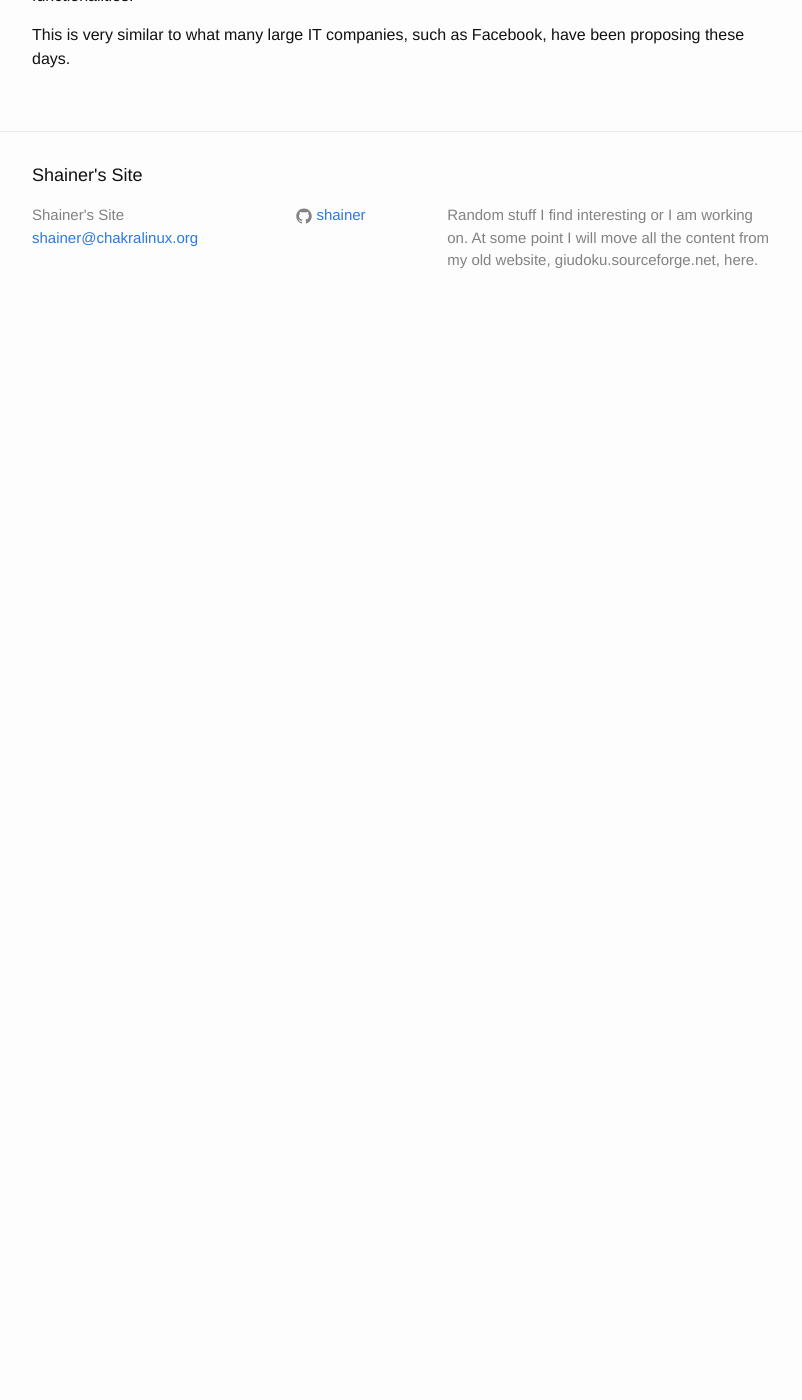
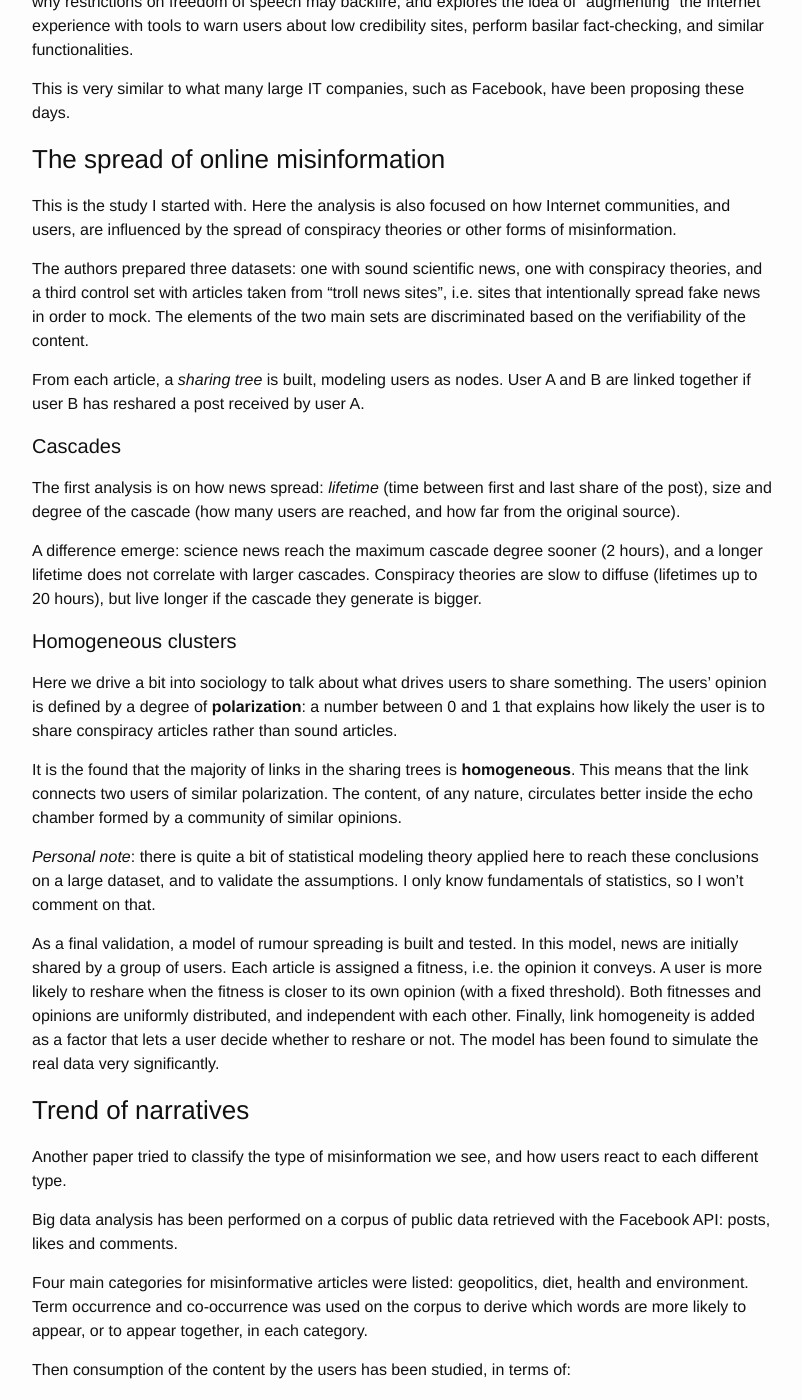
Before and after one commit to shainer/shainer.github.io, a Jekyll site: the page built from _posts/2016-12-13-online-misinformation.md, in a window 1280 px wide and 1400 px high, scrolled down 795 px. Shown: the whole window, without its empty margins (238-1040 px from the left). Built offline with Jekyll 4.4.1, drawn with Linux system fonts in a browser that asks for light colours; before the commit the page ends 1127 px from its top, so only the background shows below that; some of the changed text lies outside the part shown.

Commit message:
Try again, 2nd time.

```diff
--- a/_posts/2016-12-13-online-misinformation.md
+++ b/_posts/2016-12-13-online-misinformation.md
@@ -21,3 +22,55 @@ False information has often clear consequences, regardless of whether the origin
 The report then discusses possible actions to take to combat these so-called _digital wildfires_: it explains why restrictions on freedom of speech may backfire, and explores the idea of "augmenting" the Internet experience with tools to warn users about low credibility sites, perform basilar fact-checking, and similar functionalities.
 
 This is very similar to what many large IT companies, such as Facebook, have been proposing these days.
+
+### The spread of online misinformation
+This is the study I started with. Here the analysis is also focused on how Internet communities, and users, are influenced by the spread of conspiracy theories or other forms of misinformation.
+
+The authors prepared three datasets: one with sound scientific news, one with conspiracy theories, and a third control set with articles taken from "troll news sites", i.e. sites that intentionally spread fake news in order to mock. The elements of the two main sets are discriminated based on the verifiability of the content.
+
+From each article, a _sharing tree_ is built, modeling users as nodes. User A and B are linked together if user B has reshared a post received by user A.
+
+#### Cascades
+The first analysis is on how news spread: _lifetime_ (time between first and last share of the post), size and degree of the cascade (how many users are reached, and how far from the original source).
+
+A difference emerge: science news reach the maximum cascade degree sooner (2 hours), and a longer lifetime does not correlate with larger cascades. Conspiracy theories are slow to diffuse (lifetimes up to 20 hours), but live longer if the cascade they generate is bigger.
+
+#### Homogeneous clusters
+Here we drive a bit into sociology to talk about what drives users to share something. The users' opinion is defined by a degree of **polarization**: a number between 0 and 1 that explains how likely the user is to share conspiracy articles rather than sound articles.
+
+It is the found that the majority of links in the sharing trees is **homogeneous**. This means that the link connects two users of similar polarization. The content, of any nature, circulates better inside the echo chamber formed by a community of similar opinions.
+
+_Personal note_: there is quite a bit of statistical modeling theory applied here to reach these conclusions on a large dataset, and to validate the assumptions. I only know fundamentals of statistics, so I won't comment on that.
+
+As a final validation, a model of rumour spreading is built and tested. In this model, news are initially shared by a group of users. Each article is assigned a fitness, i.e. the opinion it conveys. A user is more likely to reshare when the fitness is closer to its own opinion (with a fixed threshold). Both fitnesses and opinions are uniformly distributed, and independent with each other. Finally, link homogeneity is added as a factor that lets a user decide whether to reshare or not. The model has been found to simulate the real data very significantly.
+
+### Trend of narratives
+Another paper tried to classify the type of misinformation we see, and how users react to each different type.
+
+Big data analysis has been performed on a corpus of public data retrieved with the Facebook API: posts, likes and comments.
+
+Four main categories for misinformative articles were listed: geopolitics, diet, health and environment. Term occurrence and co-occurrence was used on the corpus to derive which words are more likely to appear, or to appear together, in each category.
+
+Then consumption of the content by the users has been studied, in terms of:
+- **average distance** between first and last comment on a post;
+- **sentiment analysis of comments**: positive, negative or neutral? Note that negative here does not imply a disagreement with the content of the post, but rather whether the tone expresses unhappiness, indignation etc. rather than being optimistic in nature.
+- **user persistence**: how much are users active on known "misinformation" pages? Does this imply they are more likely to become active on other similar pages?
+
+There were no significant differences discovered between consumption in the four different categories, but there were some. One jumped to attention: geopolitics conspiracy theories tend to travel around the Internet more, and to engage users for longer time (e.g. in debates), while diet and health engage many users for a short timespan and then tend to disappear.
+
+
+### Another clickbait classifier
+I am of course not the first to undertake this task :-) The most complete paper I could find has been published on LinkedIn a few months ago.
+
+In this implementation, the goal is to assign to each title a probability of the title being a clickbait, between 0 and 1. Two main features have been used:
+- identification of the more clickbaity and less clickbaity n-grams, using TF-IDF. Turns out that numbers are very clickbaity; many such articles are organized as lists for easy consumption, so titles like "15 things you never knew about X!" were common enough in the corpus to generate this result.
+- Word2Vec: every word or n-gram in the corpus is represented as a multi-dimensional vector. Words with similar meaning should be "close" in terms of distance between the vectors. This allows to find more clickbaity words that did not  show up in the previous analysis, and also to remove some N-grams that the previous feature marked as clickbaity for tangential reasons, such as "Donald Trump".
+
+Two models were trained, one with Logistical Regression and one with Gradient Boosting, using an ensemble of the two features. The validation showed very positive results: precision, recall score and F1 score of 0.93 (for both, but GB had higher following decimals for all three).
+
+
+### References
+* [Digital wildfires in a hyperconnected world](http://reports.weforum.org/global-risks-2013/risk-case-1/digital-wildfires-in-a-hyperconnected-world/), report by WEF, 2013.
+* [The spreading of misinformation online](http://www.pnas.org/content/113/3/554.abstract), Del Vicario et al., 2015
+* [Trend of narratives in the age of misinformation](http://journals.plos.org/plosone/article?id=10.1371/journal.pone.0134641), Bessi et al., 2015
+* [Identifying clickbaits using machine learning](https://www.linkedin.com/pulse/identifying-clickbaits-using-machine-learning-abhishek-thakur)
```
Also changed, not shown: other parts of _posts/2016-12-13-online-misinformation.md (+3 -2 lines).
